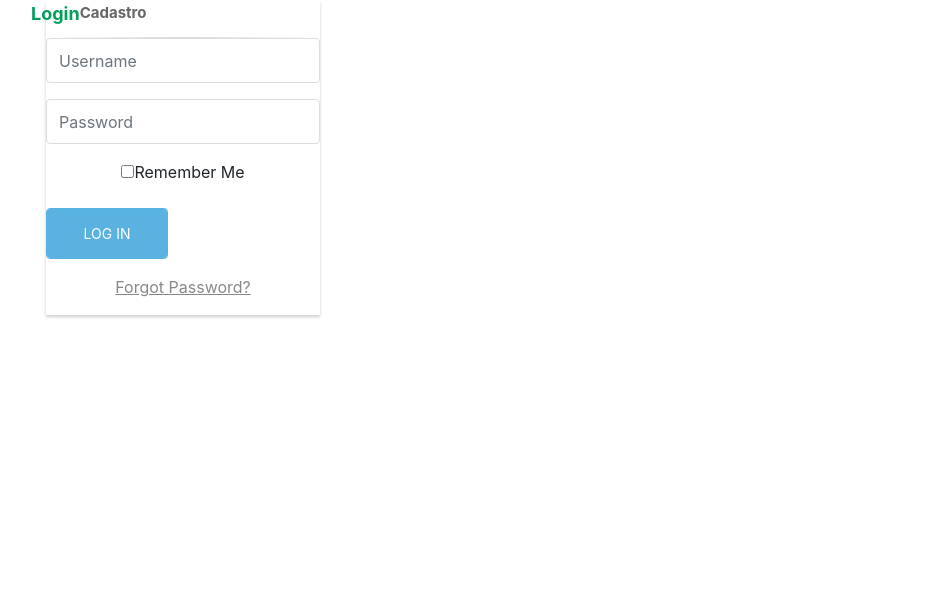
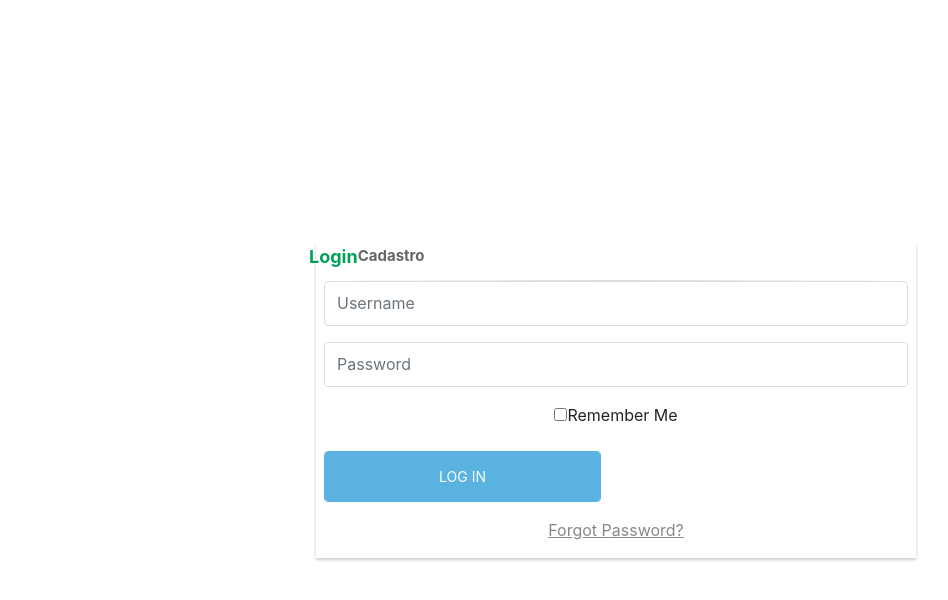
Before and after one commit to UnBArqDsw2020-2/2020.2_G1_CabeleleiraLeila_FrontEnd, an Angular app in the folder cabeleleira-leila-web/: page /login-cadastro in a window 1280 px wide. Shown: the top 600 px of the page, without its empty margins (24-972 px from the left). Built offline with nearby package versions, Linux system fonts and the light colour scheme.

Commit message:
Ajusta elementos para tornar mais simples a visualização do código

```diff
--- a/cabeleleira-leila-web/src/app/login-cadastro/login-cadastro.component.css
+++ b/cabeleleira-leila-web/src/app/login-cadastro/login-cadastro.component.css
@@ -1,8 +1,16 @@
 body {
     padding-top: 90px;
 }
+.container {
+	width: 100vw;
+	height: 100vh;
+	display: flex;
+	justify-content: center;
+	align-items: center
+}
 
 .panel-login {
+	width: 600px;
 	border-color: #ccc;
 	-webkit-box-shadow: 0px 2px 3px 0px rgba(0,0,0,0.2);
 	-moz-box-shadow: 0px 2px 3px 0px rgba(0,0,0,0.2);
--- a/cabeleleira-leila-web/src/app/login-cadastro/login-cadastro.component.html
+++ b/cabeleleira-leila-web/src/app/login-cadastro/login-cadastro.component.html
@@ -1,7 +1,5 @@
 <div class="container">
-    <div class="row">
-        <div>
-            <div class="panel panel-login">
+    <div class="panel panel-login px-2">
         <div class="panel-heading">
             <div class="row">
                 <div>
@@ -13,15 +11,14 @@
             </div>
             <hr>
         </div>
-                <div>
-                    <div class="row">
-                        <div class="col-12">
         <form id="login-form" *ngIf="mostraLogin" method="post" role="form">
             <div class="form-group">
-                                    <input type="text" name="username" id="username" tabindex="1" class="form-control" placeholder="Username" value="">
+                <input type="text" name="username" id="username" tabindex="1" class="form-control"
+                    placeholder="Username" value="">
             </div>
             <div class="form-group">
-                                    <input type="password" name="password" id="password" tabindex="2" class="form-control" placeholder="Password">
+                <input type="password" name="password" id="password" tabindex="2" class="form-control"
+                    placeholder="Password">
             </div>
             <div class="form-group text-center">
                 <input type="checkbox" tabindex="3" class="" name="remember" id="remember">
@@ -30,7 +27,8 @@
             <div class="form-group">
                 <div class="row">
                     <div class="col-sm-6 col-sm-offset-3">
-                                            <input type="submit" name="login-submit" id="login-submit" tabindex="4" class="form-control btn btn-login" value="Log In">
+                        <input type="submit" name="login-submit" id="login-submit" tabindex="4"
+                            class="form-control btn btn-login" value="Log In">
                     </div>
                 </div>
             </div>
@@ -38,7 +36,8 @@
                 <div class="row">
                     <div class="col-lg-12">
                         <div class="text-center">
-                                                <a href="https://phpoll.com/recover" tabindex="5" class="forgot-password">Forgot Password?</a>
+                            <a href="https://phpoll.com/recover" tabindex="5" class="forgot-password">Forgot
+                                Password?</a>
                         </div>
                     </div>
                 </div>
@@ -46,29 +45,29 @@
         </form>
         <form id="register-form" *ngIf="mostraCadastro" method="post" role="form">
             <div class="form-group">
-                                    <input type="text" name="username" id="username" tabindex="1" class="form-control" placeholder="Username" value="">
+                <input type="text" name="username" id="username" tabindex="1" class="form-control"
+                    placeholder="Username" value="">
             </div>
             <div class="form-group">
-                                    <input type="email" name="email" id="email" tabindex="1" class="form-control" placeholder="Email Address" value="">
+                <input type="email" name="email" id="email" tabindex="1" class="form-control"
+                    placeholder="Email Address" value="">
             </div>
             <div class="form-group">
-                                    <input type="password" name="password" id="password" tabindex="2" class="form-control" placeholder="Password">
+                <input type="password" name="password" id="password" tabindex="2" class="form-control"
+                    placeholder="Password">
             </div>
             <div class="form-group">
-                                    <input type="password" name="confirm-password" id="confirm-password" tabindex="2" class="form-control" placeholder="Confirm Password">
+                <input type="password" name="confirm-password" id="confirm-password" tabindex="2" class="form-control"
+                    placeholder="Confirm Password">
             </div>
             <div class="form-group">
                 <div class="row">
                     <div class="col-sm-6 col-sm-offset-3">
-                                            <input type="submit" name="register-submit" id="register-submit" tabindex="4" class="form-control btn btn-register" value="Register Now">
+                        <input type="submit" name="register-submit" id="register-submit" tabindex="4"
+                            class="form-control btn btn-register" value="Register Now">
                     </div>
                 </div>
             </div>
         </form>
     </div>
 </div>
-                </div>
-            </div>
-        </div>
-    </div>
-</div>
```
Lines whose indentation alone changed are shown as unchanged.
